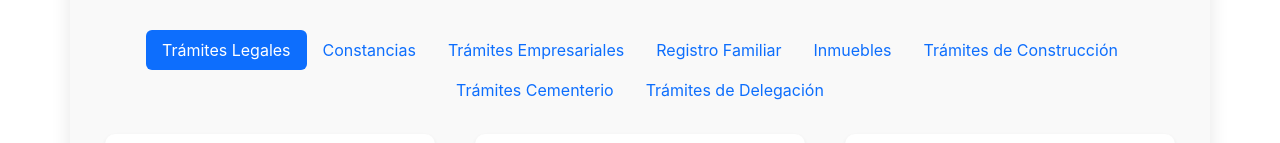
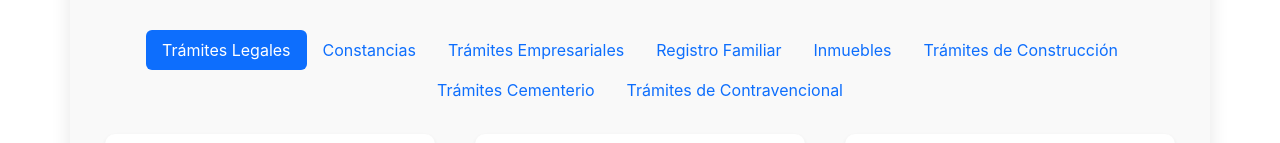
Before and after one commit to Oscar1499/PaginaAlcaldia, a React (Create React App) app in the folder FrontEnd/: page /#/tramites in a window 1280 px wide. Shown: the part 457-600 px from the top of the page. Built offline with nearby package versions, Linux system fonts and the light colour scheme.

Commit message:
Info Tramites

```diff
--- a/FrontEnd/src/pages/Tramites.js
+++ b/FrontEnd/src/pages/Tramites.js
@@ -155,30 +155,41 @@ const Tramites = () => {
     ],
     'Trámites Empresariales': [
       {
-        nombre: 'Permiso de Instalación de Elemento Publicitario',
-        descripcion: 'Autorización para instalar elementos publicitarios.',
+        nombre: 'Vialidad Municipal',
+        descripcion: 'Vialidad y Solvencia Municipal Inscrito.',
+        costo: '$30',
+        tiempoEspera: '4 días hábiles',
+        requisitos: 'Comprobante de pago de impuestos.',
+        documentacionRequerida: 'Comprobante de pago, solicitud.',
+        pasosASeguir: '1. Solicitar solvencia. 2. Validar pagos. 3. Emitir certificado.',
+        horarioAtencion: 'Lunes a Viernes 8 AM - 4 PM',
+        icono: 'fa-solid fa-id-card'
+      },
+      {
+        nombre: 'Vialidad No Rural',
+        descripcion: 'Vialidad y Solvencia Municipal No Inscrito Rural.',
         costo: '$50',
         tiempoEspera: '5 días hábiles',
         requisitos: 'Solicitud formal, identificación.',
         documentacionRequerida: 'Formulario de solicitud, comprobante de propiedad.',
         pasosASeguir: '1. Solicitar permiso. 2. Validación de lugar. 3. Emitir permiso.',
         horarioAtencion: 'Lunes a Viernes 8 AM - 4 PM',
-        icono: 'fa-solid fa-bullhorn'
+        icono: 'fa-solid fa-city'
       },
       {
-        nombre: 'Vialidades',
-        descripcion: 'Permiso para la realización de obras en vías públicas.',
+        nombre: 'Vialidad No Urbano',
+        descripcion: 'Vialidad y Solvencia Municipal No Inscrito Urbano.',
         costo: '$70',
         tiempoEspera: '7 días hábiles',
         requisitos: 'Estudio de impacto vial, plano de la obra.',
         documentacionRequerida: 'Plano vial, solicitud de permiso.',
         pasosASeguir: '1. Solicitar permiso. 2. Evaluar impacto. 3. Emitir permiso.',
         horarioAtencion: 'Lunes a Viernes 8 AM - 4 PM',
-        icono: 'fa-solid fa-road'
+        icono: 'fa-solid fa-mountain'
       },
       {
-        nombre: 'Licencia de Operaciones para Empresas',
-        descripcion: 'Licencia para operar legalmente una empresa.',
+        nombre: 'Estado de Cuenta Inmueble',
+        descripcion: 'Emisión de Estado de Cuenta Inmueble.',
         costo: '$100',
         tiempoEspera: '15 días hábiles',
         requisitos: 'Registro de empresa, identificación.',
@@ -188,30 +199,30 @@ const Tramites = () => {
         icono: 'fa-solid fa-building'
       },
       {
-        nombre: 'Renovación de Permanencia',
-        descripcion: 'Renovación de permiso de permanencia para empresas.',
+        nombre: 'Estado de Cuenta Comercio',
+        descripcion: 'Emisión de Estado de Cuenta Comercio.',
         costo: '$50',
         tiempoEspera: '5 días hábiles',
         requisitos: 'Identificación, documento de la empresa.',
         documentacionRequerida: 'Identificación, documento vigente.',
         pasosASeguir: '1. Solicitar renovación. 2. Validar información. 3. Emitir permiso.',
         horarioAtencion: 'Lunes a Viernes 8 AM - 4 PM',
-        icono: 'fa-solid fa-refresh'
+        icono: 'fa-solid fa-file-invoice-dollar'
       },
       {
-        nombre: 'Licencia de Operaciones para Empresa Publicitaria',
-        descripcion: 'Licencia especial para empresas publicitarias.',
+        nombre: 'Convenio de Inmueble',
+        descripcion: 'Convenio de Pago Inmueble.',
         costo: '$120',
         tiempoEspera: '10 días hábiles',
         requisitos: 'Documentación oficial, registro de empresa.',
         documentacionRequerida: 'Registro comercial, identificación.',
         pasosASeguir: '1. Solicitar licencia. 2. Validar datos. 3. Emitir licencia.',
         horarioAtencion: 'Lunes a Viernes 8 AM - 4 PM',
-        icono: 'fa-solid fa-ad'
+        icono: 'fa-solid fa-file-invoice'
       },
       {
-        nombre: 'Emisión de Estados de Cuenta',
-        descripcion: 'Solicitud de estado de cuenta oficial.',
+        nombre: 'Convenio de Comercio',
+        descripcion: 'Convenio de Pago Comercio.',
         costo: '$15',
         tiempoEspera: '2 días hábiles',
         requisitos: 'Número de cuenta, identificación.',
@@ -221,19 +232,8 @@ const Tramites = () => {
         icono: 'fa-solid fa-file-invoice'
       },
       {
-        nombre: 'Emisión de Solvencia Municipal General',
-        descripcion: 'Certificado de solvencia municipal para empresas.',
-        costo: '$30',
-        tiempoEspera: '4 días hábiles',
-        requisitos: 'Comprobante de pago de impuestos.',
-        documentacionRequerida: 'Comprobante de pago, solicitud.',
-        pasosASeguir: '1. Solicitar solvencia. 2. Validar pagos. 3. Emitir certificado.',
-        horarioAtencion: 'Lunes a Viernes 8 AM - 4 PM',
-        icono: 'fa-solid fa-check'
-      },
-      {
-        nombre: 'Emisión de Planes de Pago',
-        descripcion: 'Solicitud para establecer un plan de pagos.',
+        nombre: 'Pago de Impuestos',
+        descripcion: 'Pago de Impuestos y Tasas Municipales.',
         costo: '$20',
         tiempoEspera: '3 días hábiles',
         requisitos: 'Identificación, monto adeudado.',
@@ -241,17 +241,6 @@ const Tramites = () => {
         pasosASeguir: '1. Solicitar plan. 2. Evaluar deuda. 3. Emitir plan.',
         horarioAtencion: 'Lunes a Viernes 8 AM - 4 PM',
         icono: 'fa-solid fa-credit-card'
-      },
-      {
-        nombre: 'Concepto de Negocio',
-        descripcion: 'Certificación de actividad económica de la empresa.',
-        costo: '$25',
-        tiempoEspera: '2 días hábiles',
-        requisitos: 'Documento de identidad, registro de actividad.',
-        documentacionRequerida: 'Documentos oficiales, identificación.',
-        pasosASeguir: '1. Solicitar concepto. 2. Validar información. 3. Emitir concepto.',
-        horarioAtencion: 'Lunes a Viernes 8 AM - 4 PM',
-        icono: 'fa-solid fa-business-time'
       }
     ],
     'Registro Familiar': [
@@ -267,7 +256,7 @@ const Tramites = () => {
         icono: 'fa-solid fa-baby'
       },
       {
-        nombre: 'Emisión de auténtica de partidas',
+        nombre: 'Emisión de Auténtica de Partidas',
         descripcion: 'Autenticación oficial de las partidas.',
         costo: '$9.98',
         tiempoEspera: '5 días hábiles',
@@ -278,7 +267,7 @@ const Tramites = () => {
         icono: 'fa-solid fa-id-card'
       },
       {
-        nombre: 'Carnét de identificación personal',
+        nombre: 'Carnét de Identificación Personal',
         descripcion: 'Emisión de carnét de menoridad.',
         costo: '$5.00',
         tiempoEspera: '5 días hábiles',
@@ -322,7 +311,7 @@ const Tramites = () => {
         icono: 'fa-solid fa-certificate'
       },
       {
-        nombre: 'Asentamiento de defunción',
+        nombre: 'Asentamiento de Defunción',
         descripcion: 'Registro de defunción.',
         costo: '$3.68',
         tiempoEspera: '5 días hábiles',
@@ -447,10 +436,10 @@ const Tramites = () => {
         icono: 'fa-solid fa-building'
       }
     ],
-    'Trámites Cementerio': [
+      'Trámites Cementerio': [
       {
-        nombre: 'Reposición de títulos',
-        descripcion: 'Proceso para recuperar un título de propiedad de una tumba.',
+        nombre: 'Reposición de Títulos',
+        descripcion: 'Reposición de título o traspaso de derecho a perpetuidad.',
         costo: '$40',
         tiempoEspera: '3 días hábiles',
         requisitos: 'Identificación, solicitud formal.',
@@ -460,29 +449,106 @@ const Tramites = () => {
         icono: 'fa-solid fa-cross'
       },
       {
-        nombre: 'Permiso de construcción',
-        descripcion: 'Autorización para construir en el cementerio.',
-        costo: '$50',
-        tiempoEspera: '7 días hábiles',
-        requisitos: 'Plan de construcción, autorización de la alcaldía.',
-        documentacionRequerida: 'Plano de construcción, carta de autorización.',
-        pasosASeguir: '1. Presentar plan. 2. Evaluación de viabilidad. 3. Obtener permiso.',
-        horarioAtencion: 'Lunes a Viernes 8 AM - 4 PM',
-        icono: 'fa-solid fa-hard-hat'
-      },
-      {
-        nombre: 'Certificaciones de títulos de propiedad',
-        descripcion: 'Certificación oficial del título de propiedad de una tumba.',
+        nombre: 'Enterramiento',
+        descripcion: 'Enterramiento en fábrica ínfima y prórroga de un año para conservar cadáver en la misma sepultura.',
         costo: '$30',
         tiempoEspera: '4 días hábiles',
         requisitos: 'Título original, identificación.',
         documentacionRequerida: 'Título de propiedad, copia de identificación.',
         pasosASeguir: '1. Presentar título. 2. Validación de datos. 3. Emitir certificación.',
         horarioAtencion: 'Lunes a Viernes 8 AM - 4 PM',
-        icono: 'fa-solid fa-certificate'
+        icono: 'fa-solid fa-person-digging'
+      },
+      {
+        nombre: 'Remodelación de Bóveda',
+        descripcion: 'Proceso de renovación o reparación de una bóveda existente.',
+        costo: '$100',
+        tiempoEspera: '10 días hábiles',
+        requisitos: 'Título de propiedad, autorización de la alcaldía.',
+        documentacionRequerida: 'Título de propiedad, carta de autorización.',
+        pasosASeguir: '1. Presentar solicitud. 2. Evaluación del estado. 3. Aprobación del permiso. 4. Inicio de remodelación.',
+        horarioAtencion: 'Lunes a Viernes 8 AM - 4 PM',
+        icono: 'fa-solid fa-tools'
+      },
+      {
+        nombre: 'Construcción de Nichos Tamaño estándar',
+        descripcion: 'Solicitud para construir dos nichos en el cementerio.',
+        costo: '$150',
+        tiempoEspera: '15 días hábiles',
+        requisitos: 'Título de propiedad, autorización municipal.',
+        documentacionRequerida: 'Plano de construcción, carta de autorización.',
+        pasosASeguir: '1. Presentar planos. 2. Evaluación técnica. 3. Aprobación de construcción.',
+        horarioAtencion: 'Lunes a Viernes 8 AM - 4 PM',
+        icono: 'fa-solid fa-hard-hat'
+      },
+      {
+        nombre: 'Derecho a Perpetuidad de Puesto',
+        descripcion: 'Adquisición del derecho a perpetuidad por un puesto que mide 2.50x1.20 mts2.',
+        costo: '$500',
+        tiempoEspera: 'Inmediato',
+        requisitos: 'Identificación del comprador.',
+        documentacionRequerida: 'Copia de identificación, pago del derecho.',
+        pasosASeguir: '1. Presentar identificación. 2. Validación del espacio disponible. 3. Firma del contrato.',
+        horarioAtencion: 'Lunes a Viernes 8 AM - 4 PM',
+        icono: 'fa-solid fa-scroll'
+      },
+      {
+        nombre: 'Prórrogas',
+        descripcion: 'Prórroga de 7 años para conservar cadáver en misma sepultura.',
+        costo: '$80',
+        tiempoEspera: '5 días hábiles',
+        requisitos: 'Título de propiedad, autorización de la familia.',
+        documentacionRequerida: 'Título de propiedad, carta de solicitud.',
+        pasosASeguir: '1. Presentar solicitud. 2. Evaluación del espacio. 3. Firma de prórroga.',
+        horarioAtencion: 'Lunes a Viernes 8 AM - 4 PM',
+        icono: 'fa-solid fa-clock'
+      },
+      {
+        nombre: 'Abrir y cerrar nicho',
+        descripcion: 'Servicio de apertura y cierre de nicho en caso de exhumación o entierro.',
+        costo: '$60',
+        tiempoEspera: '1 día hábil',
+        requisitos: 'Autorización familiar, permiso del cementerio.',
+        documentacionRequerida: 'Carta de autorización, pago del servicio.',
+        pasosASeguir: '1. Presentar solicitud. 2. Programar apertura/cierre. 3. Realizar el proceso.',
+        horarioAtencion: 'Lunes a Viernes 8 AM - 4 PM',
+        icono: 'fa-solid fa-door-open'
+      },
+      {
+        nombre: 'Extracción de osamenta para traslado',
+        descripcion: 'Procedimiento para retirar restos óseos y trasladarlos a otro lugar.',
+        costo: '$70',
+        tiempoEspera: '7 días hábiles',
+        requisitos: 'Autorización familiar, permiso del cementerio.',
+        documentacionRequerida: 'Carta de autorización, acta de defunción.',
+        pasosASeguir: '1. Presentar solicitud. 2. Evaluación del estado de los restos. 3. Programar extracción y traslado.',
+        horarioAtencion: 'Lunes a Viernes 8 AM - 4 PM',
+        icono: 'fa-solid fa-bone'
+      },
+      {
+        nombre: 'Carátula del título de perpetuidad',
+        descripcion: 'Reemplazo o actualización de la carátula del título de perpetuidad.',
+        costo: '$20',
+        tiempoEspera: '3 días hábiles',
+        requisitos: 'Título de propiedad original.',
+        documentacionRequerida: 'Copia del título de propiedad.',
+        pasosASeguir: '1. Presentar título original. 2. Validación de datos. 3. Emisión de nueva carátula.',
+        horarioAtencion: 'Lunes a Viernes 8 AM - 4 PM',
+        icono: 'fa-solid fa-file-alt'
+      },
+      {
+        nombre: 'Licencia para construcción de bóveda',
+        descripcion: 'Permiso necesario para construir una bóveda en el cementerio.',
+        costo: '$120',
+        tiempoEspera: '10 días hábiles',
+        requisitos: 'Plano de construcción, autorización de la alcaldía.',
+        documentacionRequerida: 'Plano de construcción, carta de solicitud.',
+        pasosASeguir: '1. Presentar plano. 2. Evaluación de viabilidad. 3. Aprobación del permiso.',
+        horarioAtencion: 'Lunes a Viernes 8 AM - 4 PM',
+        icono: 'fa-solid fa-file-contract'
       }
     ],
-    'Trámites de Delegación': [
+    'Trámites de Contravencional': [
       {
         nombre: 'Denuncia',
         descripcion: 'Proceso para realizar una denuncia oficial.',
```
